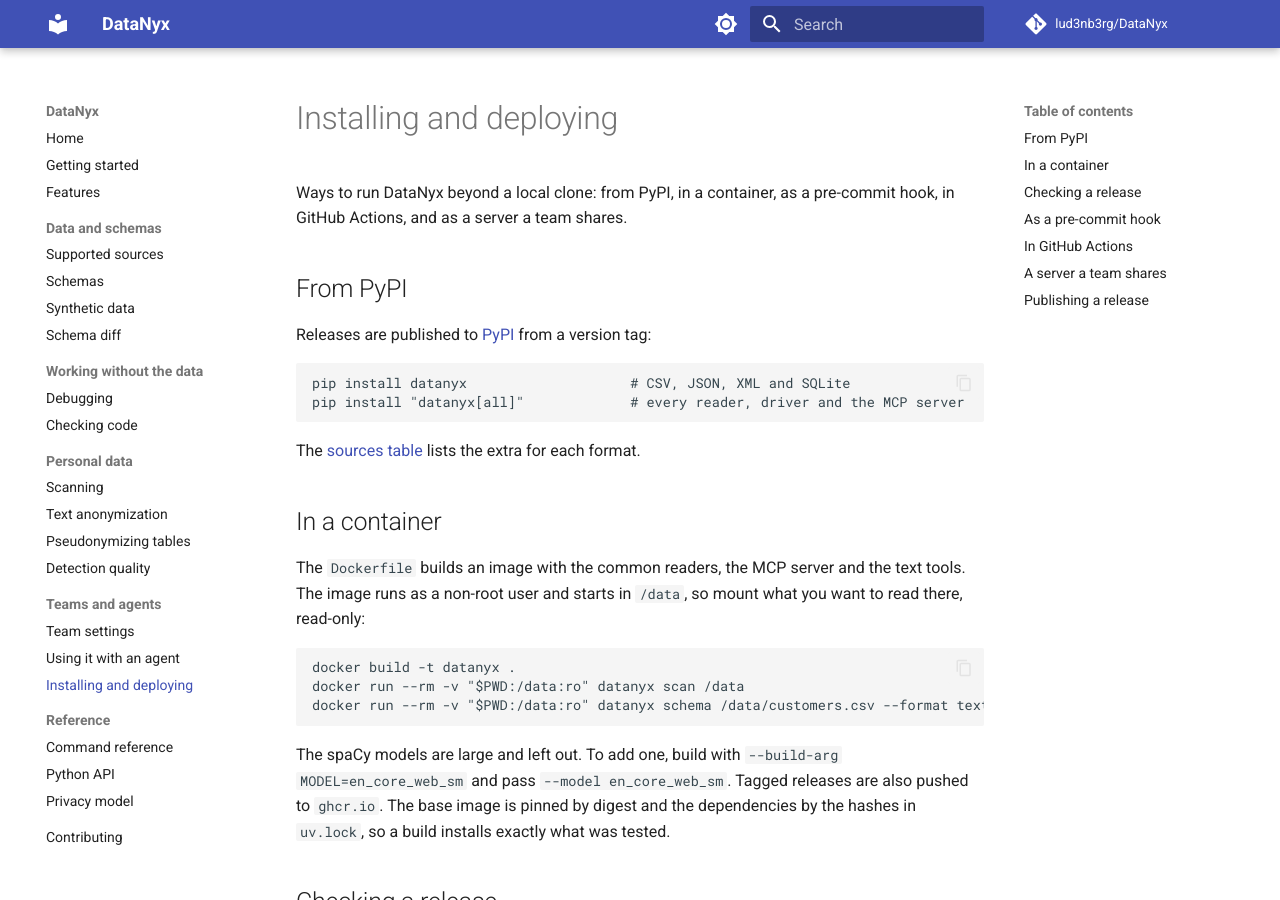
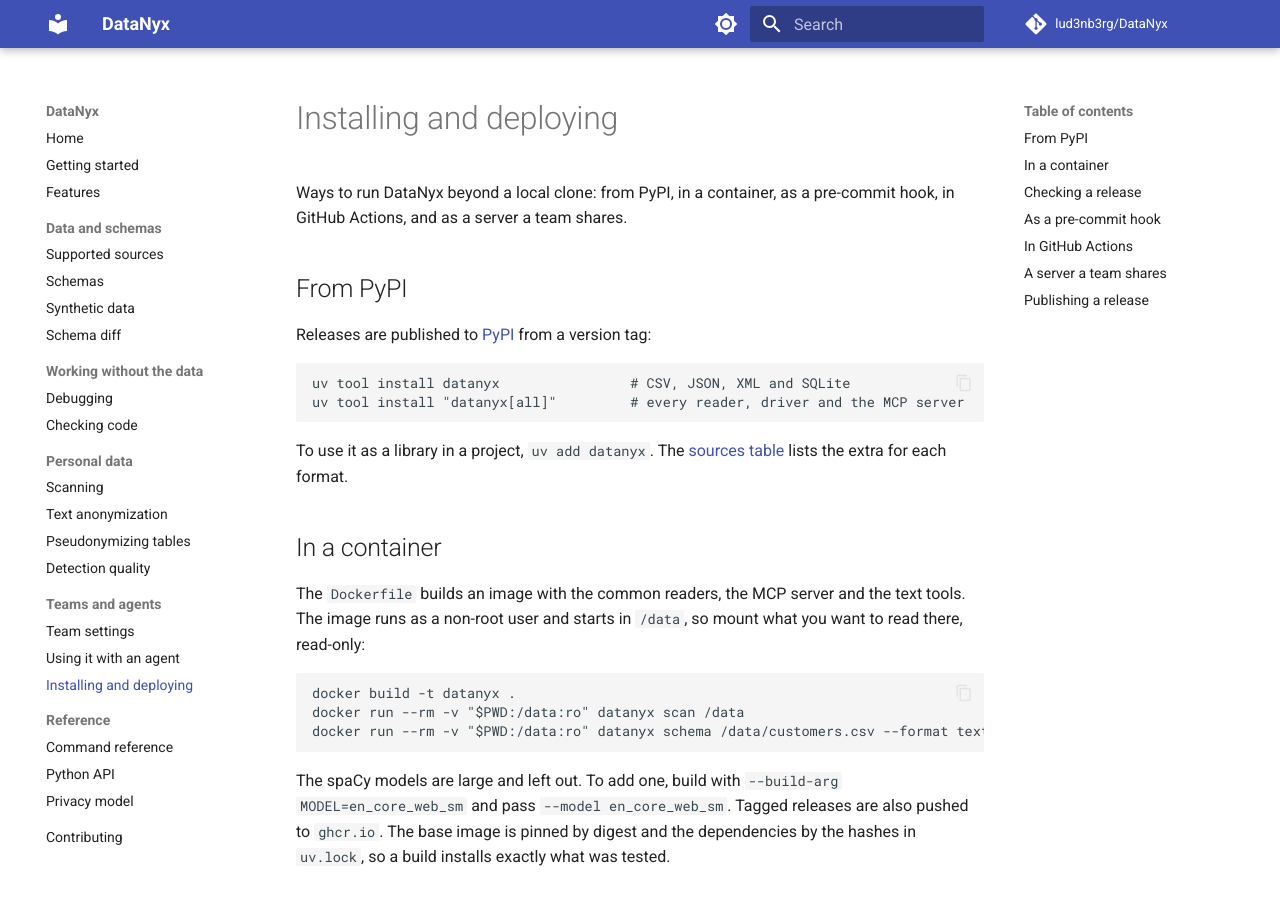
Before and after one commit to lud3nb3rg/DataNyx, an MkDocs documentation site: the page built from docs/deployment.md, in a window 1280 px wide and 900 px high. Built offline with MkDocs 1.6.1 and Material for MkDocs 9.7.7, drawn with Linux system fonts in a browser that asks for light colours; comment, search, counter and statistics services are not loaded.

Commit message:
Use uv in the remaining install instructions; pin the example images by digest
docs/deployment.md, anonymization.md, checking-code.md, sources.md and
detection.md no longer tell people to use pip. The example Compose file pins
the DataNyx and busybox images by digest.

Co-Authored-By: Claude Sonnet 5.5 <noreply@anthropic.com>

````diff
--- a/docs/deployment.md
+++ b/docs/deployment.md
@@ -8,11 +8,11 @@ Actions, and as a server a team shares.
 Releases are published to [PyPI](https://pypi.org/project/datanyx/) from a version tag:
 
 ```sh
-pip install datanyx                    # CSV, JSON, XML and SQLite
-pip install "datanyx[all]"             # every reader, driver and the MCP server
+uv tool install datanyx                # CSV, JSON, XML and SQLite
+uv tool install "datanyx[all]"         # every reader, driver and the MCP server
 ```
 
-The [sources table](sources.md) lists the extra for each format.
+To use it as a library in a project, `uv add datanyx`. The [sources table](sources.md) lists the extra for each format.
 
 ## In a container
 
````
Also changed, not shown: docs/anonymization.md (+2 -2 lines), docs/checking-code.md (+1 -1 lines), docs/detection.md (+1 -1 lines), docs/sources.md (+2 -2 lines), 1 other file.
